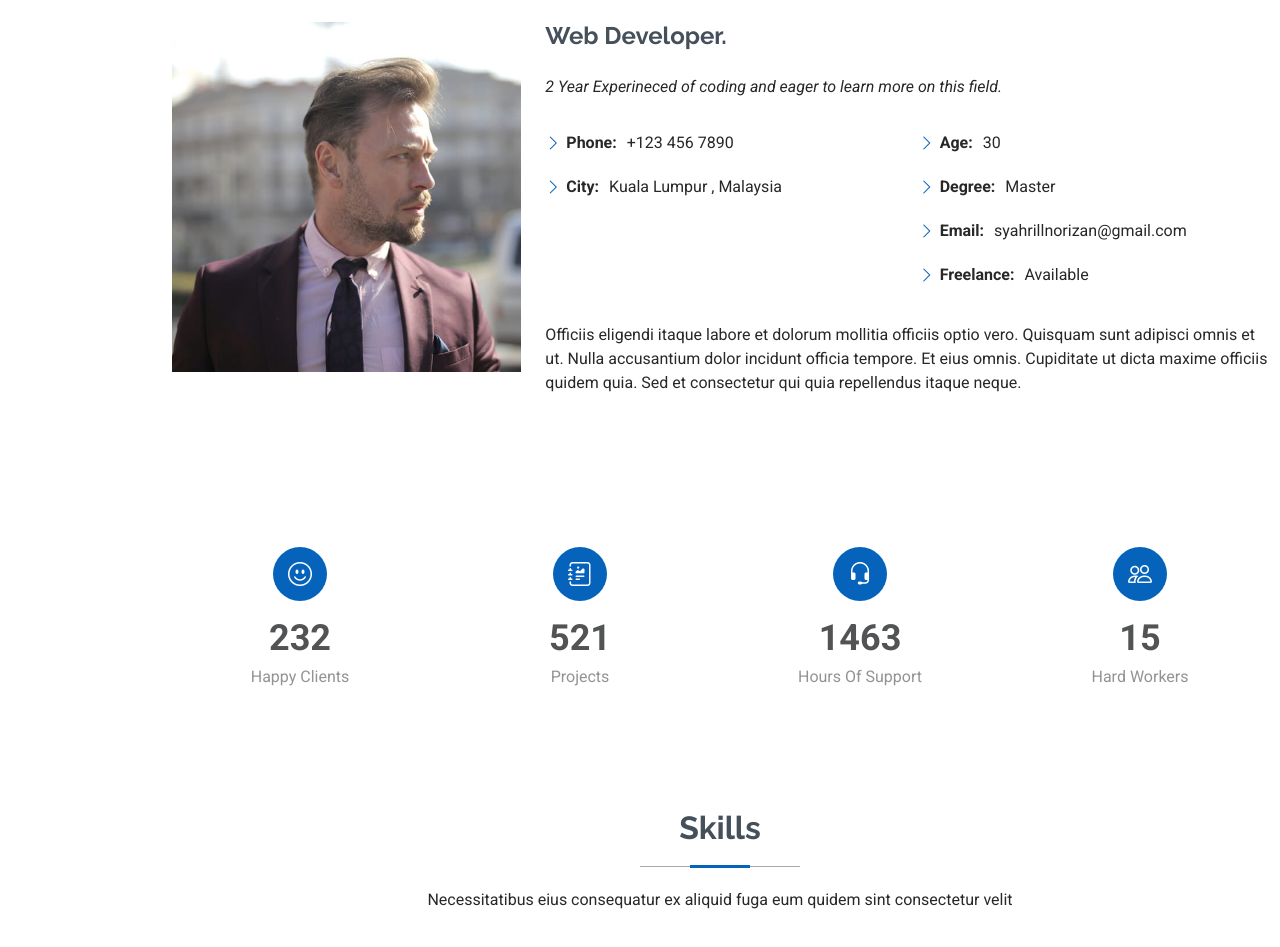
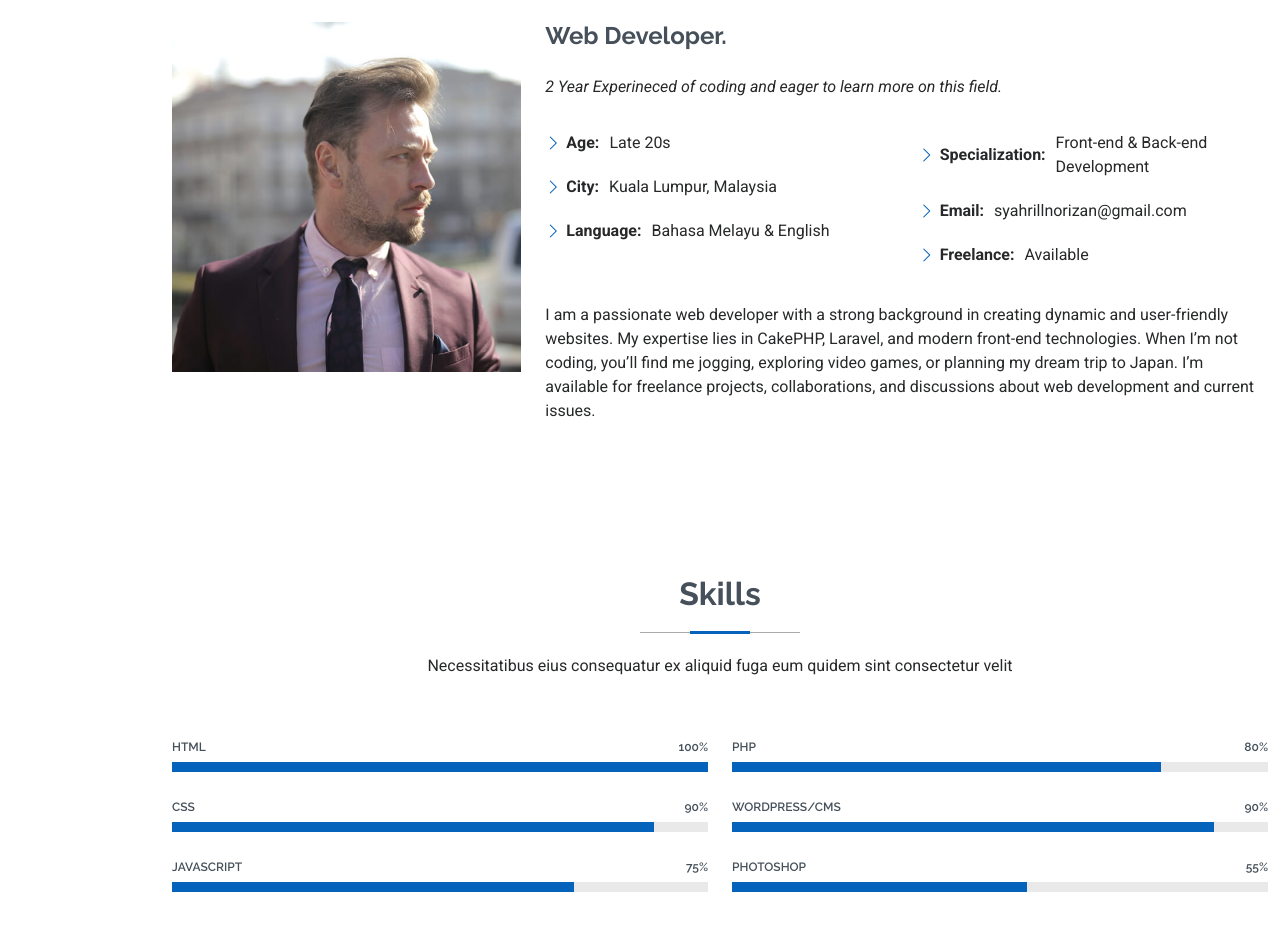
Before and after one commit to Syahrillnzr/syahrill_norizan, a plain HTML site: page index.html in a window 1280 px wide. Shown: the part 1000-1947 px from the top of the page. Drawn offline with Linux system fonts and the light colour scheme.

Commit message:
add base information

```diff
--- a/index.html
+++ b/index.html
@@ -102,32 +102,34 @@
             <div class="row">
               <div class="col-lg-6">
                 <ul>
-                  <li><i class="bi bi-chevron-right"></i> <strong>Phone:</strong> <span>+123 456 7890</span></li>
-                  <li><i class="bi bi-chevron-right"></i> <strong>City:</strong> <span>Kuala Lumpur , Malaysia</span></li>
+                  <li><i class="bi bi-chevron-right"></i> <strong>Age:</strong> <span>Late 20s</span></li>
+                  <li><i class="bi bi-chevron-right"></i> <strong>City:</strong> <span>Kuala Lumpur, Malaysia</span></li>
+                  <li><i class="bi bi-chevron-right"></i> <strong>Language:</strong> <span>Bahasa Melayu &amp; English</span></li>
                 </ul>
               </div>
               <div class="col-lg-6">
                 <ul>
-                  <li><i class="bi bi-chevron-right"></i> <strong>Age:</strong> <span>30</span></li>
-                  <li><i class="bi bi-chevron-right"></i> <strong>Degree:</strong> <span>Master</span></li>
+                  <li><i class="bi bi-chevron-right"></i> <strong>Specialization:</strong> <span>Front-end &amp; Back-end Development</span></li>
                   <li><i class="bi bi-chevron-right"></i> <strong>Email:</strong> <span>syahrillnorizan@gmail.com</span></li>
                   <li><i class="bi bi-chevron-right"></i> <strong>Freelance:</strong> <span>Available</span></li>
                 </ul>
               </div>
             </div>
             <p class="py-3">
-              Officiis eligendi itaque labore et dolorum mollitia officiis optio vero. Quisquam sunt adipisci omnis et ut. Nulla accusantium dolor incidunt officia tempore. Et eius omnis.
-              Cupiditate ut dicta maxime officiis quidem quia. Sed et consectetur qui quia repellendus itaque neque.
+              I am a passionate web developer with a strong background in creating dynamic and user-friendly websites. My expertise lies in CakePHP, Laravel, and modern front-end technologies. When I’m not coding, you’ll find me jogging, exploring video games, or planning my dream trip to Japan. I’m available for freelance projects, collaborations, and discussions about web development and current issues.
             </p>
-          </div>
-        </div>
-
       </div>
 
     </section><!-- /About Section -->
 
+    <!--
+  This is the Stats Section.
+  Currently hidden using inline CSS (display: none).
+  Remove the style="display: none;" attribute to make this section visible again.
+  -->
+
     <!-- Stats Section -->
-    <section id="stats" class="stats section">
+    <section id="stats" class="stats section" style="display: none;">
 
       <div class="container" data-aos="fade-up" data-aos-delay="100">
 
@@ -170,6 +172,7 @@
       </div>
 
     </section><!-- /Stats Section -->
+
 
     <!-- Skills Section -->
     <section id="skills" class="skills section">
```
